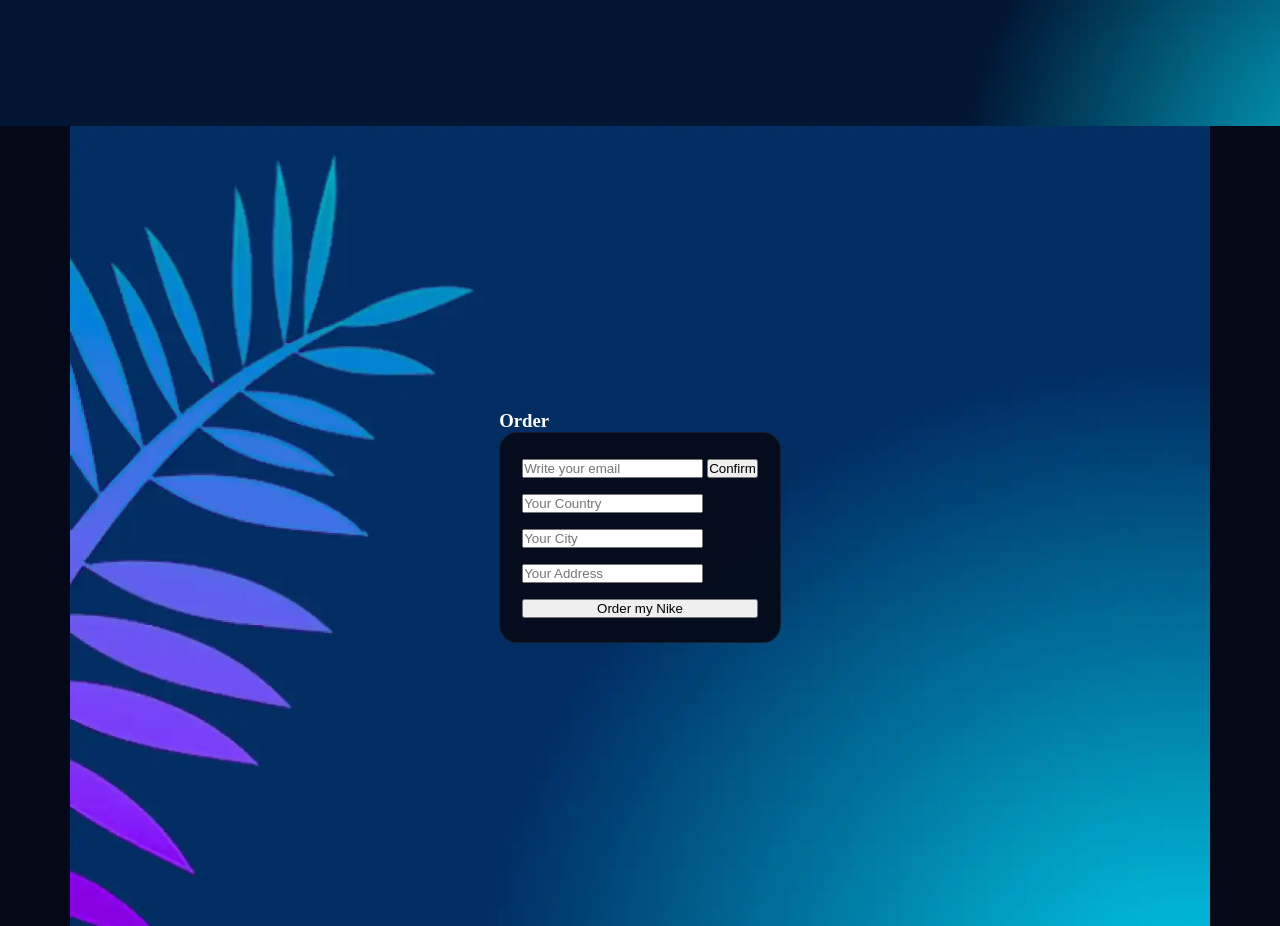
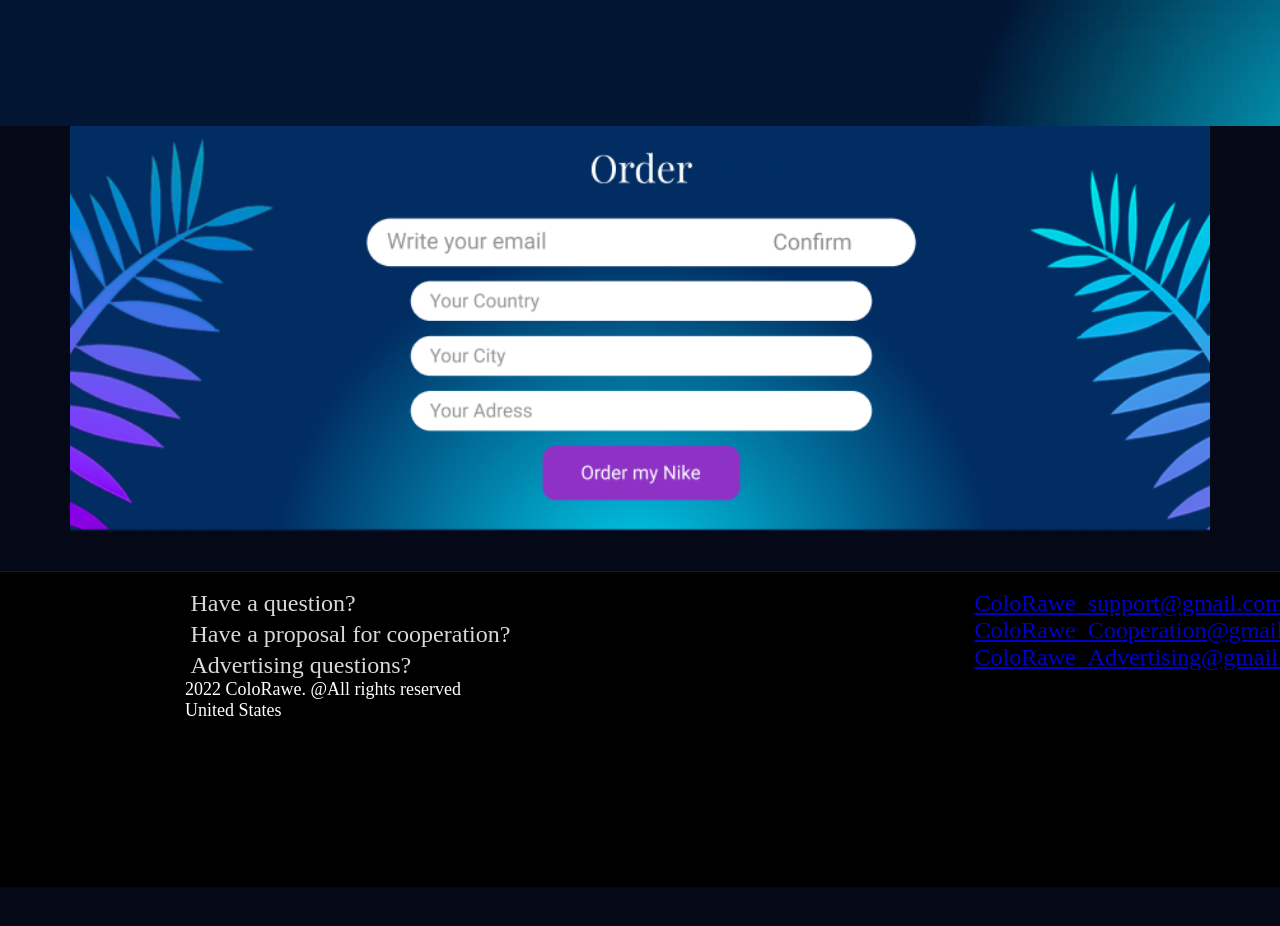
Before and after one commit to Dimapcp/Color-Rave, a plain HTML site: page index.html in a window 1280 px wide. Shown: the part 1860-2786 px from the top of the page. After the commit the page ends 2747 px from the top, so only its background shows below. Drawn offline with Linux system fonts and the light colour scheme.

Commit message:
сommit 5

```diff
--- a/index.html
+++ b/index.html
@@ -141,58 +141,8 @@
       </div>
     </section>
 
-    <!-- ORDER -->
-   <section class="order-section">
-    <div class="order-overlay"></div>
 
-    <div class="order-card">
-      <h1 class="order-title">Order</h1>
-
-      <form class="order-form" action="#" method="post">
-        <div class="order-row">
-          <input
-            type="email"
-            class="order-input"
-            placeholder="Write your email"
-            required
-          >
-          <button type="button" class="btn btn-confirm">Confirm</button>
-        </div>
-
-        <div class="order-row">
-          <input
-            type="text"
-            class="order-input full"
-            placeholder="Your Country"
-            required
-          >
-        </div>
-
-        <div class="order-row">
-          <input
-            type="text"
-            class="order-input full"
-            placeholder="Your City"
-            required
-          >
-        </div>
-
-        <div class="order-row">
-          <input
-            type="text"
-            class="order-input full"
-            placeholder="Your Address"
-            required
-          >
-        </div>
-
-        <button type="submit" class="btn btn-main">
-          Order my Nike
-        </button>
-      </form>
-    </div>
-  </section>
-
+     <img src="img.cat/hehehe.png" id="hehehe">
 
 
   </main>
--- a/style.css
+++ b/style.css
@@ -654,3 +654,10 @@ section::backdrop{
   background-size: cover;
   background-repeat: no-repeat;
 }
+img#hehehe {
+
+  width: 100%;
+  height: ;
+ display: flex;
+ align-self: center;
+}
```
Also changed, not shown: img.cat/hehehe.png (added).
